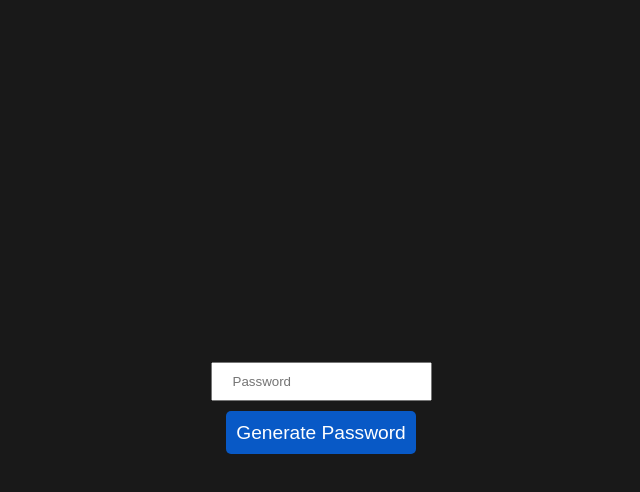
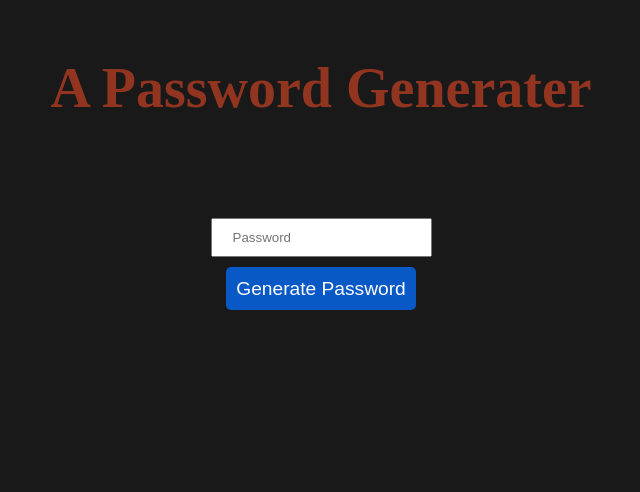
Before and after one commit to orchaiTea/javascript-projects, a plain HTML site: page password-generator/index.html in a window 1280 px wide. Shown: the whole page, without its empty margins (319-959 px from the left). Drawn offline with Linux system fonts and the light colour scheme.

Commit message:
aligned elements in the center.

```diff
--- a/password-generator/index.html
+++ b/password-generator/index.html
@@ -6,16 +6,27 @@
     <title>Password Generator</title>
     <style>
       body {
+        margin: 0;
+        padding: 0;
         background: #191919;
+      }
+      .container {
+        display: grid;
+        grid-template-columns: 1fr;
+        grid-template-rows: 1fr 1fr;
       }
       .section-one {
         display: flex;
-        height: 100vh;
+        min-height: 60px;
         align-items: center;
         justify-content: center;
         flex-direction: column;
       }
-
+      #heading {
+        text-align: center;
+        font-size: 3.5rem;
+        color: #913420;
+      }
       .inputField {
         margin-bottom: 10px;
         padding: 10px 20px;
@@ -37,6 +48,7 @@
   </head>
   <body>
     <div class="container">
+      <h3 id="heading">A Password Generater</h3>
       <div class="section-one">
         <input class="inputField" type="text" placeholder="Password" />
         <button class="btn">Generate Password</button>
```
